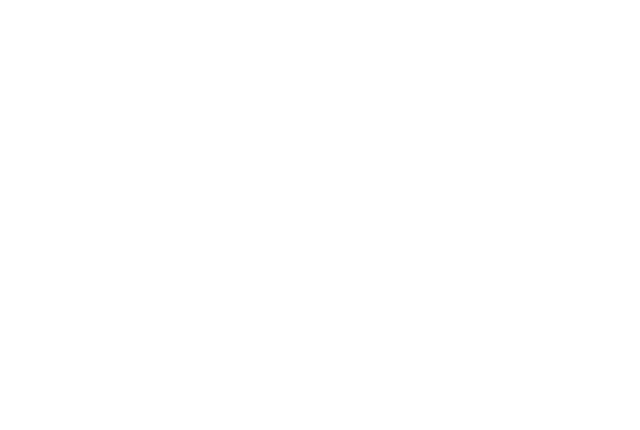
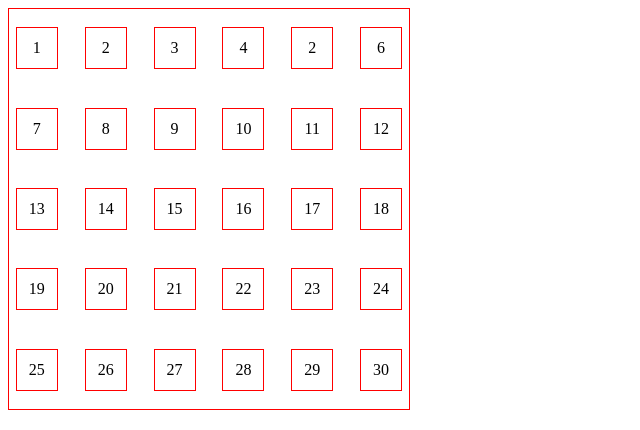
Before and after one commit to Mahedi-Hasan007/calender_1, a plain HTML site: page index.html in a window 1280 px wide. Shown: the whole page, without its empty margins (0-640 px from the left). Drawn offline with Linux system fonts and the light colour scheme.

Commit message:
recent update

```diff
--- a/index.html
+++ b/index.html
@@ -8,6 +8,37 @@
     <link rel="stylesheet" href="./styles/style.css">
 </head>
 <body>
-
+    <div class="calender">
+        <div class="day">1</div>
+        <div class="day">2</div>
+        <div class="day">3</div>
+        <div class="day">4</div>
+        <div class="day">2</div>
+        <div class="day">6</div>
+        <div class="day">7</div>
+        <div class="day">8</div>
+        <div class="day">9</div>
+        <div class="day">10</div>
+        <div class="day">11</div>
+        <div class="day">12</div>
+        <div class="day">13</div>
+        <div class="day">14</div>
+        <div class="day">15</div>
+        <div class="day">16</div>
+        <div class="day">17</div>
+        <div class="day">18</div>
+        <div class="day">19</div>
+        <div class="day">20</div>
+        <div class="day">21</div>
+        <div class="day">22</div>
+        <div class="day">23</div>
+        <div class="day">24</div>
+        <div class="day">25</div>
+        <div class="day">26</div>
+        <div class="day">27</div>
+        <div class="day">28</div>
+        <div class="day">29</div>
+        <div class="day">30</div>
+    </div>
 </body>
 </html>
--- a/styles/style.css
+++ b/styles/style.css
@@ -0,0 +1,21 @@
+.calender{
+    width: 400px;
+    height: 400px;
+    border: 1px solid red;
+    display: flex;
+    align-items: center;
+    flex-wrap: wrap;
+    align-content: space-evenly;
+    justify-content: space-evenly;
+    column-gap: 20px;
+    row-gap: 20px;
+}
+
+.calender .day{
+    border: 1px solid red;
+    height: 40px;
+    width: 40px;
+    text-align: center;
+    line-height: 40px;
+    cursor: pointer;
+}
```
